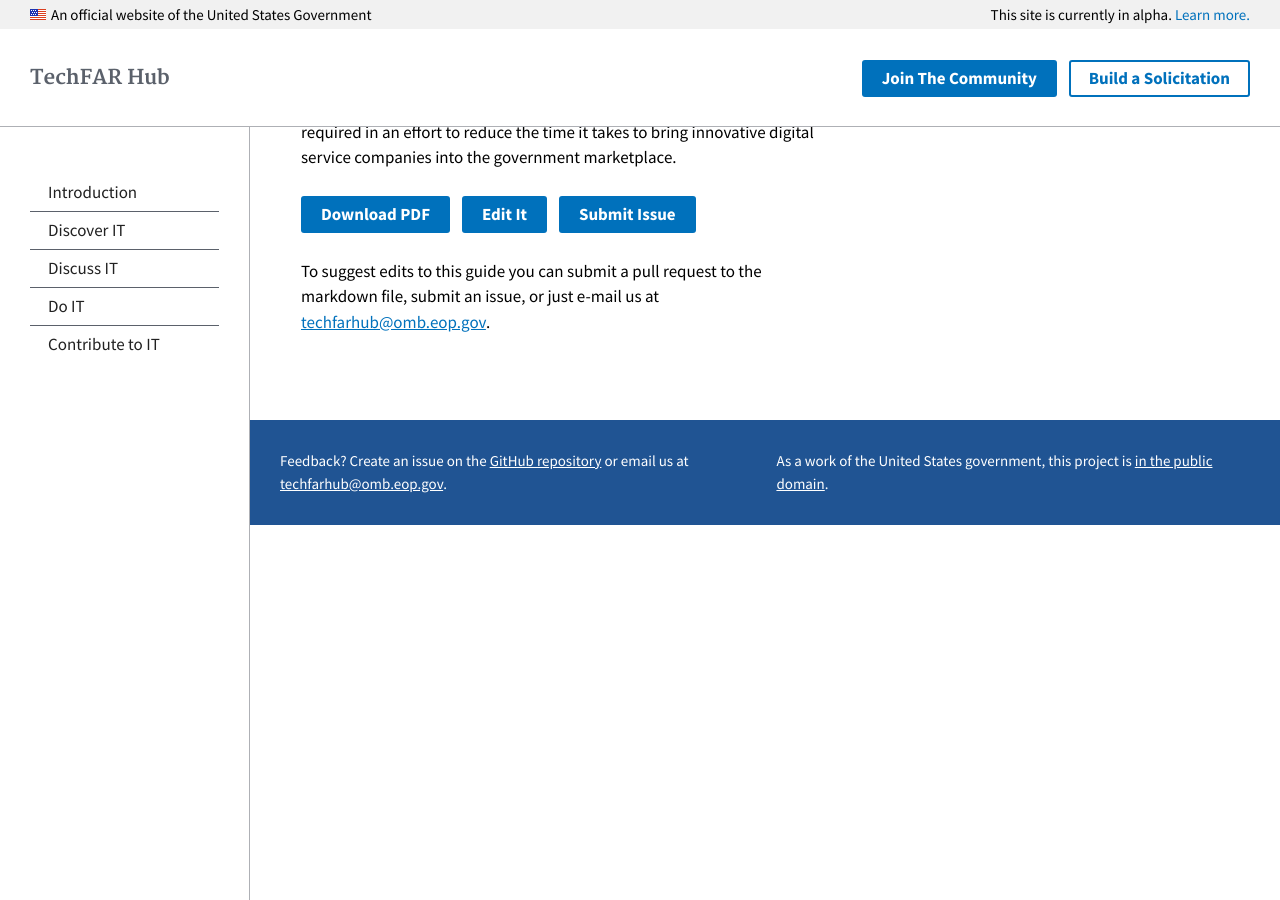
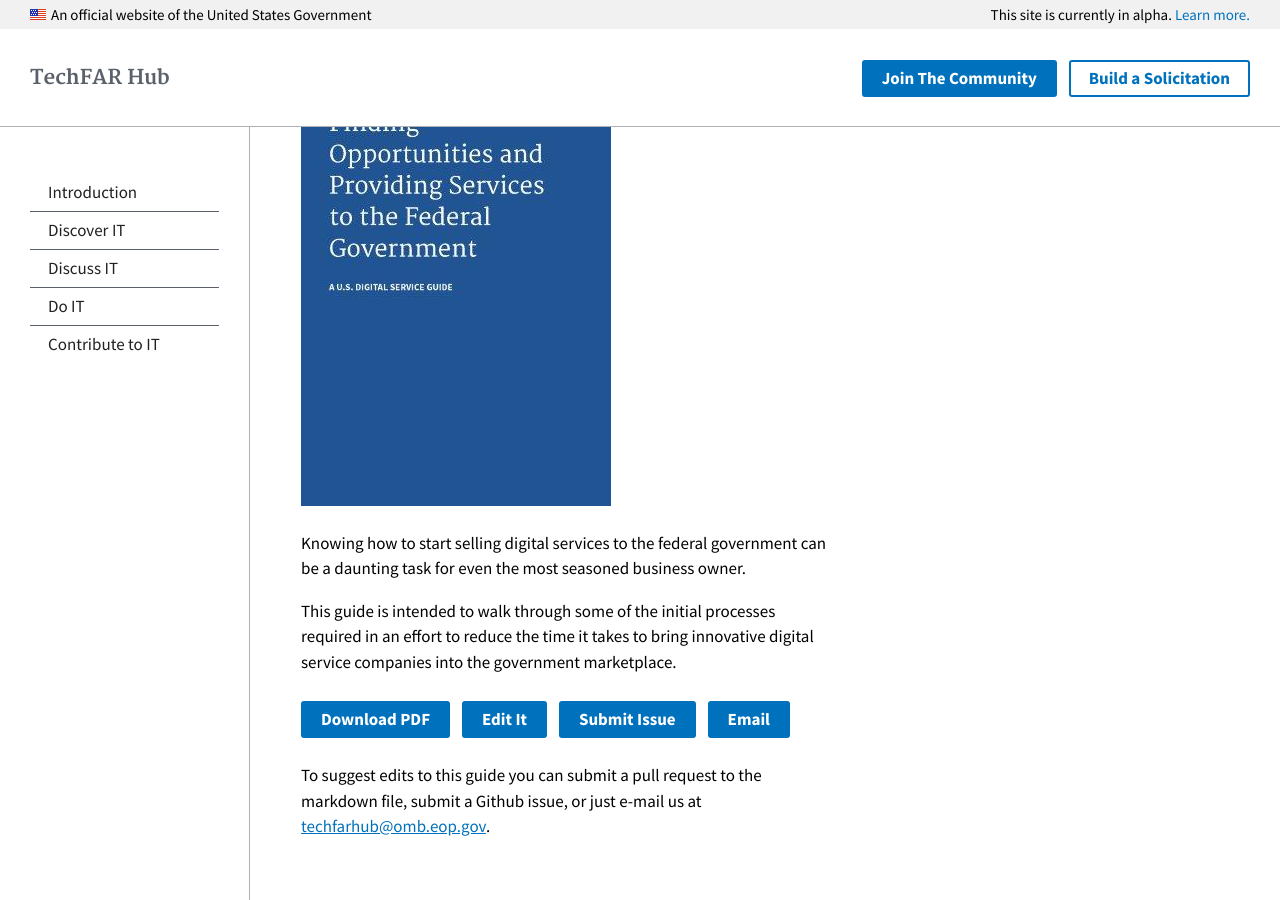
Before and after one commit to usds/techfar-hub, a Jekyll site: the page built from guide-landing/finding-opportunities.md, in a window 1280 px wide and 900 px high, scrolled down 380 px. Built offline with Jekyll 4.4.1, drawn with Linux system fonts in a browser that asks for light colours; before the commit the page ends 905 px from its top, so only the background shows below that.

Commit message:
Update finding-opportunities.md

```diff
--- a/guide-landing/finding-opportunities.md
+++ b/guide-landing/finding-opportunities.md
@@ -7,10 +7,12 @@
 
 ## Finding Opportunities and Providing Services to the Federal Government
 
-<img align="left" src="techfar-hub/assets/img/Guide_Opportunities_Title.jpg" /> Knowing how to start selling digital services to the federal government can be a daunting task for even the most seasoned business owner.
+![Opportunities Guide Book Cover](https://github.com/usds/techfar-hub/blob/master/assets/img/Guide_Opportunities_Title.jpg)
+
+Knowing how to start selling digital services to the federal government can be a daunting task for even the most seasoned business owner.
 
 This guide is intended to walk through some of the initial processes required in an effort to reduce the time it takes to bring innovative digital service companies into the government marketplace.
 
-<a class="usa-button" type="button" target="blank" href="https://techfarhub.cio.gov/assets/files/ContractorHowToGuide_I_1.pdf">Download PDF</a>  <a class="usa-button" type="button" target="blank" href="https://github.com/usds/techfar-hub/blob/master/docs/Finding-Opportunities-and-Providing-Services-to-the-Federal-Government-Guide.md">Edit It</a>  <a class="usa-button" type="button" target="blank" href="https://github.com/usds/techfar-hub/issues">Submit Issue</a>
+<a class="usa-button" type="button" target="blank" href="https://techfarhub.cio.gov/assets/files/ContractorHowToGuide_I_1.pdf">Download PDF</a>  <a class="usa-button" type="button" target="blank" href="https://github.com/usds/techfar-hub/blob/master/docs/Finding-Opportunities-and-Providing-Services-to-the-Federal-Government-Guide.md">Edit It</a>  <a class="usa-button" type="button" target="blank" href="https://github.com/usds/techfar-hub/issues">Submit Issue</a>  <a class="usa-button" type="button" target="blank" href="mailto:techfarhub@omb.eop.gov">Email</a>
 
-To suggest edits to this guide you can submit a pull request to the markdown file, submit an issue, or just e-mail us at  [techfarhub@omb.eop.gov](mailto:techfarhub@omb.eop.gov).
+To suggest edits to this guide you can submit a pull request to the markdown file, submit a Github issue, or just e-mail us at  [techfarhub@omb.eop.gov](mailto:techfarhub@omb.eop.gov).
```
